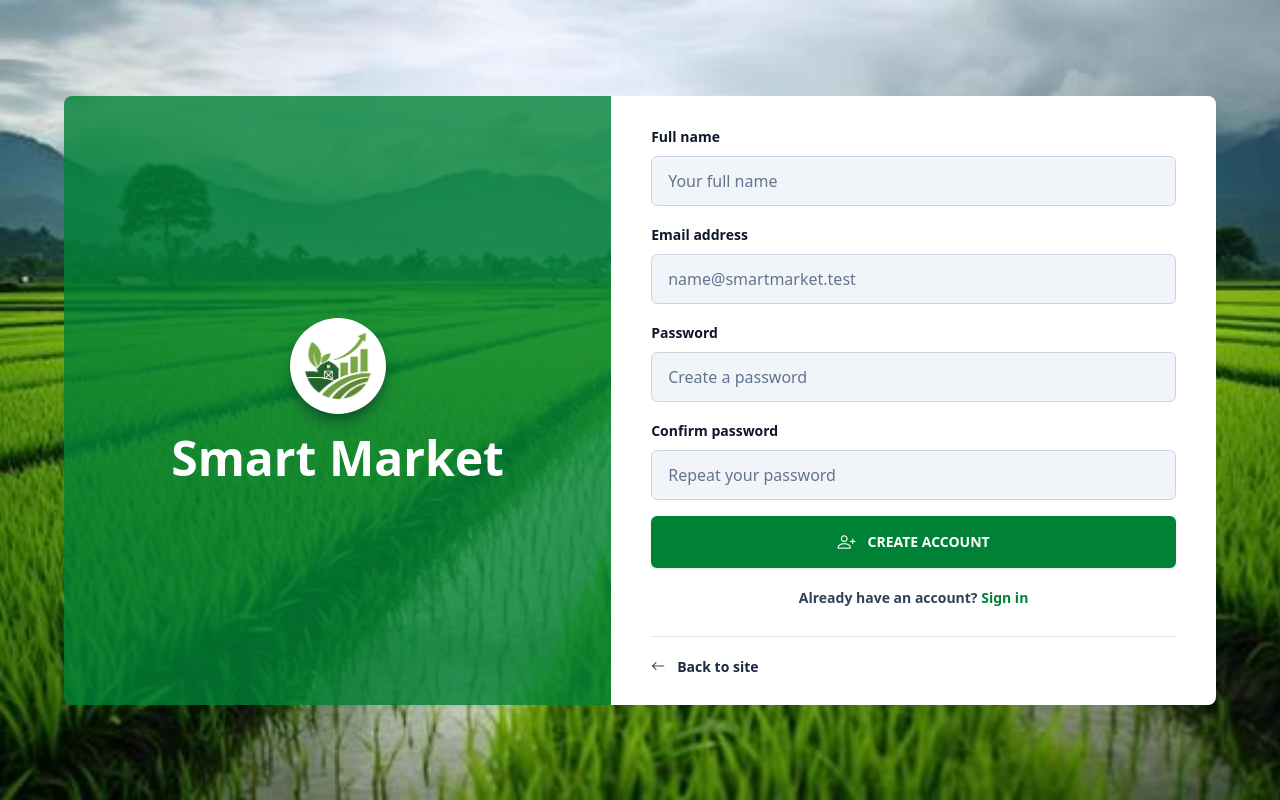
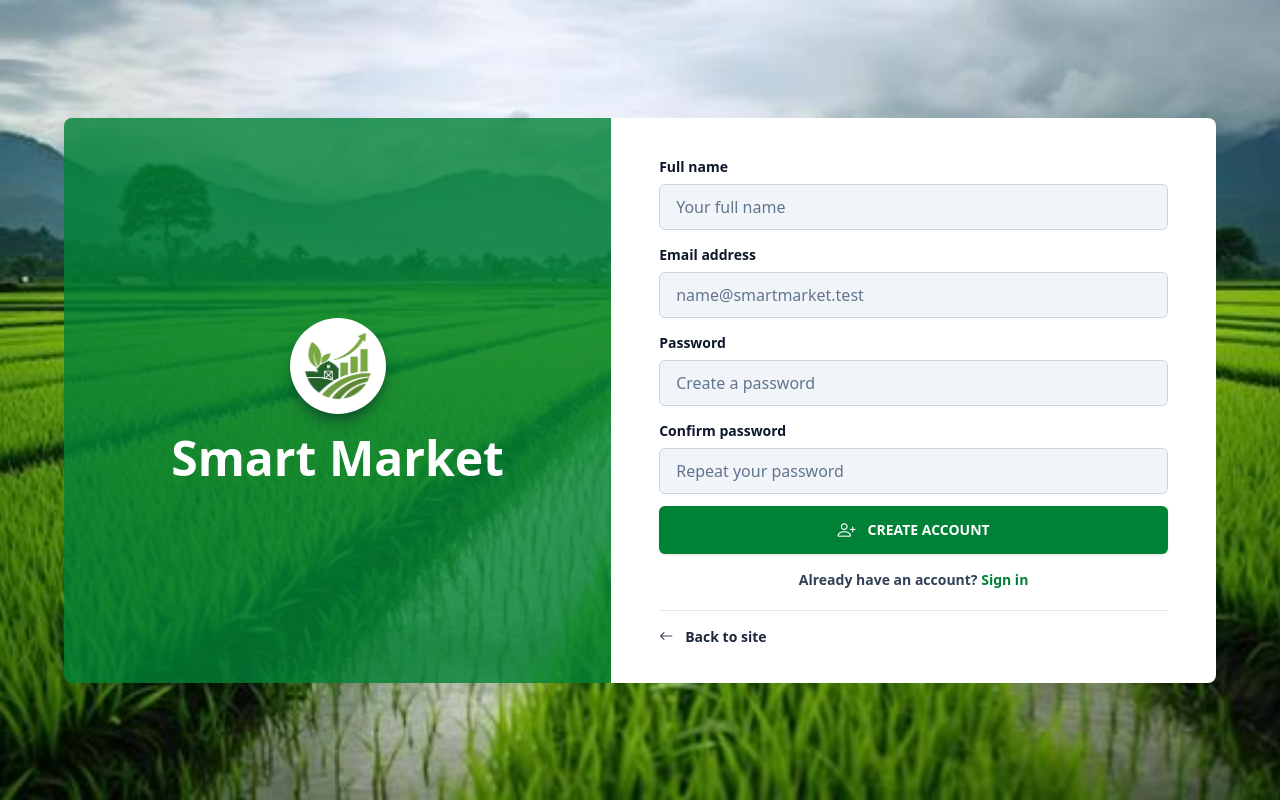
Before and after one commit to issah1554/fyp2026_web, a Next.js app: page /auth/register in a window 1280 px wide. Built offline with nearby package versions, Linux system fonts and the light colour scheme.

Commit message:
- - fixed auth/register

```diff
--- a/app/auth/_components/auth-shell.tsx
+++ b/app/auth/_components/auth-shell.tsx
@@ -3,9 +3,10 @@ import Link from "next/link";
 
 type AuthShellProps = {
   children: React.ReactNode;
+  contentClassName?: string;
 };
 
-export default function AuthShell({ children }: AuthShellProps) {
+export default function AuthShell({ children, contentClassName = "" }: AuthShellProps) {
   return (
     <main className="flex min-h-screen items-center justify-center bg-[url('/rice-field.jpg')] bg-cover bg-center px-4 text-main-900">
       <section className="grid w-full max-w-6xl overflow-hidden rounded-lg lg:grid-cols-[0.95fr_1.05fr]">
@@ -29,10 +30,10 @@ export default function AuthShell({ children }: AuthShellProps) {
         </div>
 
         <div className="flex items-center justify-center bg-main-0 px-5 py-7 lg:px-10">
-          <div className="w-full max-w-xl">
+          <div className={["w-full max-w-xl", contentClassName].filter(Boolean).join(" ")}>
             {children}
 
-            <div className="mt-7 border-t border-main-200 pt-5">
+            <div className="mt-5 border-t border-main-200 pt-4">
               <Link
                 href="/"
                 className="flex items-center gap-3 text-sm font-bold text-main-800 hover:text-primary-700"
--- a/app/auth/register/page.tsx
+++ b/app/auth/register/page.tsx
@@ -3,8 +3,8 @@ import AuthShell from "../_components/auth-shell";
 
 export default function RegisterPage() {
   return (
-    <AuthShell>
-      <form className="space-y-4">
+    <AuthShell contentClassName="py-2 sm:px-2">
+      <form className="space-y-3">
         <div>
           <label htmlFor="name" className="text-sm font-bold text-main-900">
             Full name
@@ -15,7 +15,7 @@ export default function RegisterPage() {
             type="text"
             autoComplete="name"
             placeholder="Your full name"
-            className="mt-2 w-full rounded-md border border-main-300 bg-main-100 px-4 py-3 text-base text-main-900 outline-none placeholder:text-main-500 focus:border-primary-500 focus:bg-main-0"
+            className="mt-1.5 w-full rounded-md border border-main-300 bg-main-100 px-4 py-2.5 text-base text-main-900 outline-none placeholder:text-main-500 focus:border-primary-500 focus:bg-main-0"
           />
         </div>
 
@@ -29,7 +29,7 @@ export default function RegisterPage() {
             type="email"
             autoComplete="email"
             placeholder="name@smartmarket.test"
-            className="mt-2 w-full rounded-md border border-main-300 bg-main-100 px-4 py-3 text-base text-main-900 outline-none placeholder:text-main-500 focus:border-primary-500 focus:bg-main-0"
+            className="mt-1.5 w-full rounded-md border border-main-300 bg-main-100 px-4 py-2.5 text-base text-main-900 outline-none placeholder:text-main-500 focus:border-primary-500 focus:bg-main-0"
           />
         </div>
 
@@ -43,7 +43,7 @@ export default function RegisterPage() {
             type="password"
             autoComplete="new-password"
             placeholder="Create a password"
-            className="mt-2 w-full rounded-md border border-main-300 bg-main-100 px-4 py-3 text-base text-main-900 outline-none placeholder:text-main-500 focus:border-primary-500 focus:bg-main-0"
+            className="mt-1.5 w-full rounded-md border border-main-300 bg-main-100 px-4 py-2.5 text-base text-main-900 outline-none placeholder:text-main-500 focus:border-primary-500 focus:bg-main-0"
           />
         </div>
 
@@ -57,20 +57,20 @@ export default function RegisterPage() {
             type="password"
             autoComplete="new-password"
             placeholder="Repeat your password"
-            className="mt-2 w-full rounded-md border border-main-300 bg-main-100 px-4 py-3 text-base text-main-900 outline-none placeholder:text-main-500 focus:border-primary-500 focus:bg-main-0"
+            className="mt-1.5 w-full rounded-md border border-main-300 bg-main-100 px-4 py-2.5 text-base text-main-900 outline-none placeholder:text-main-500 focus:border-primary-500 focus:bg-main-0"
           />
         </div>
 
         <button
           type="submit"
-          className="flex w-full items-center justify-center gap-3 rounded-md bg-primary-700 px-5 py-3 text-sm font-bold uppercase text-main-0 shadow-sm hover:bg-primary-800"
+          className="flex w-full items-center justify-center gap-3 rounded-md bg-primary-700 px-5 py-2.5 text-sm font-bold uppercase text-main-0 shadow-sm hover:bg-primary-800"
         >
           <i className="bi bi-person-plus text-lg" aria-hidden="true" />
           Create account
         </button>
       </form>
 
-      <p className="mt-5 text-center text-sm font-semibold text-main-700">
+      <p className="mt-4 text-center text-sm font-semibold text-main-700">
         Already have an account?{" "}
         <Link href="/auth/login" className="text-primary-700 hover:text-primary-800">
           Sign in
```
